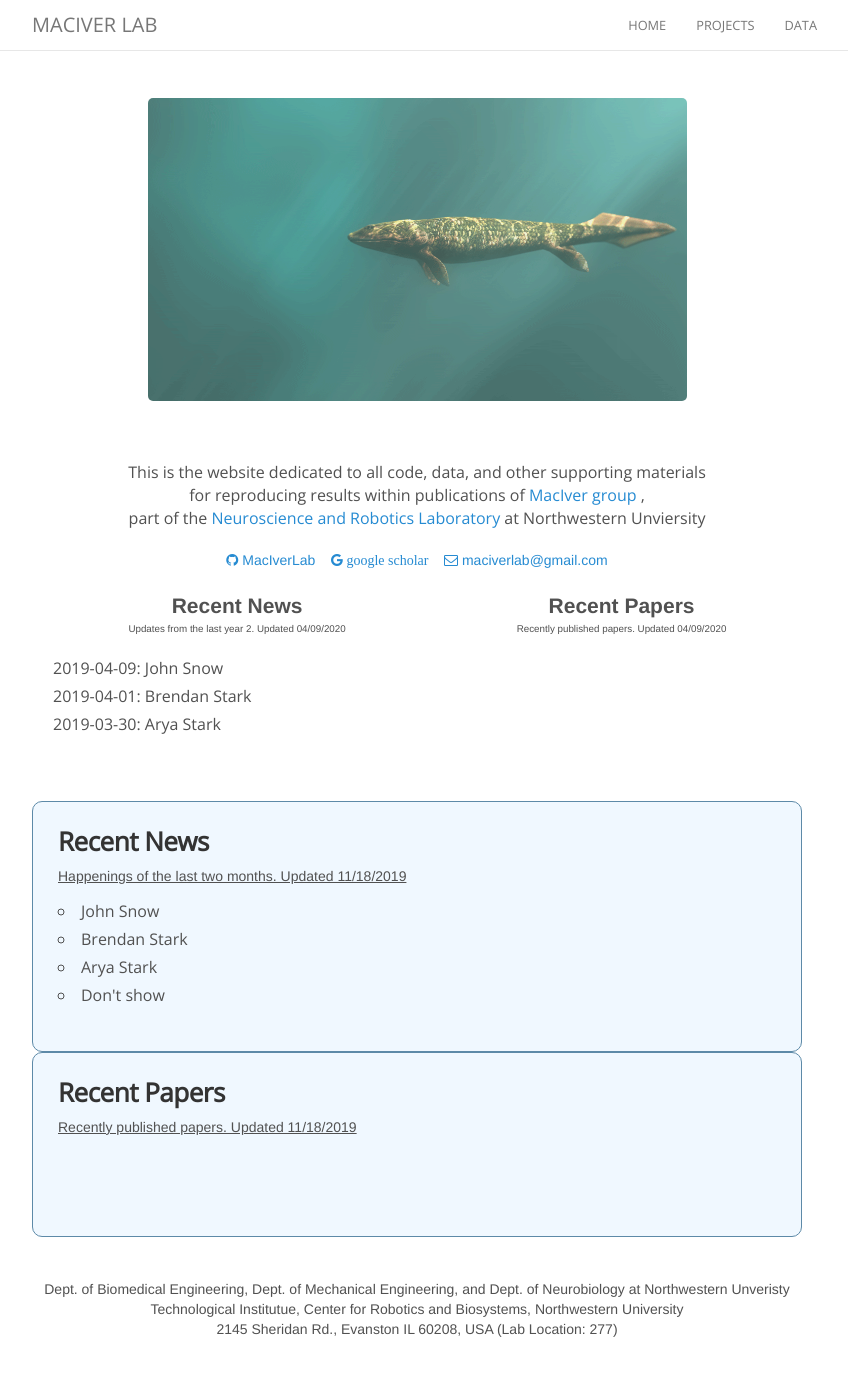
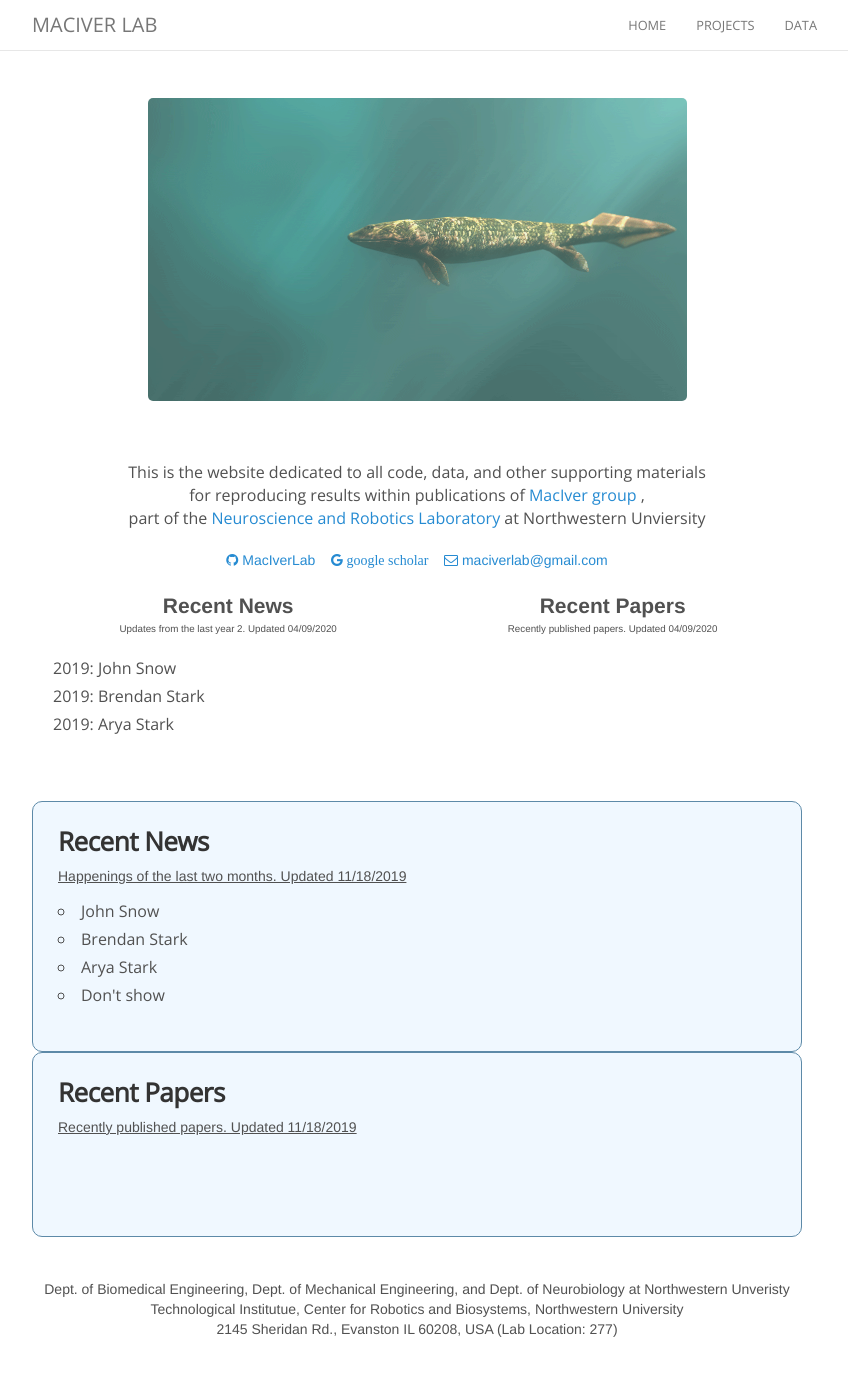
Before and after one commit to maciverlab/maciverlab.github.io, a Jekyll site: the page built from index.html, in a window 1280 px wide and 1381 px high. Shown: the top 1376 px of the window, without its empty margins (223-1071 px from the left). Built offline with Jekyll 4.4.1, drawn with Linux system fonts in a browser that asks for light colours; nearby versions of some CDN libraries; comment, search, counter and statistics services are not loaded.

Commit message:
Update index.html

```diff
--- a/index.html
+++ b/index.html
@@ -37,7 +37,7 @@ layout: default
                   {% capture news_year %}{{new.date | slice: 0,4 | plus: 0%}}{% endcapture %}
                   {% if news_year >= now_year %}
                       {% capture news_date %}{{new.date | date: "%Y-%m-%d" %}}{% endcapture %}
-                      {% assign details = news_date | append: ": " | append: new.details %}
+                      {% assign details = {{news_date | date: "%Y"}} | append: ": " | append: new.details %}
                       <li><span>{{ details }}</span></li>
                   {% endif %}
                 {% endfor %}
```
